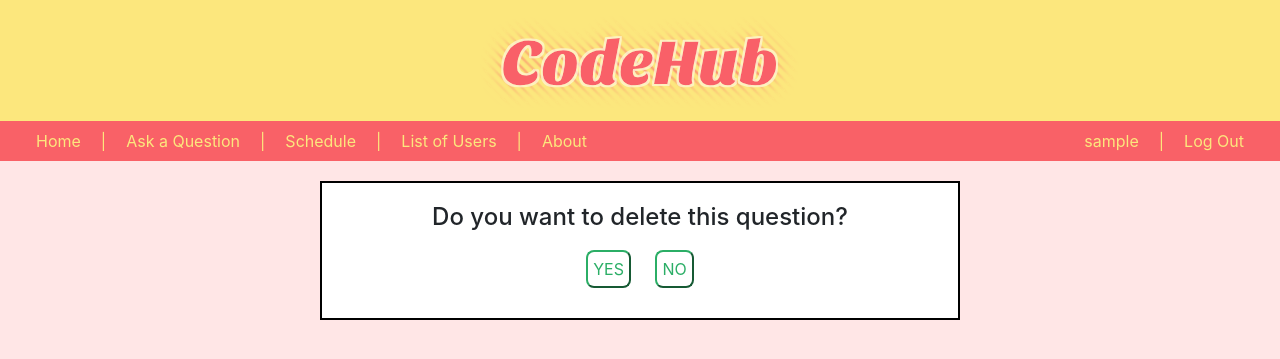
After one commit to decapitator007/CodeHub, a Django app: page /question/1/delete/ in a window 1280 px wide. The commit adds this page. Shown: the top 359 px of the page. Run offline with Django 3.2, Linux system fonts and the light colour scheme; a user stored in the database is signed in; tables that the repository leaves empty hold one stand-in row (values such as "Sample post"); some libraries are stand-ins or nearby versions.

Commit message:
Delete question and account

```diff
--- a/CodeHub/models.py
+++ b/CodeHub/models.py
@@ -11,7 +11,7 @@ class Answer(models.Model):
     link_to_ques=models.ForeignKey(Question,on_delete=models.CASCADE)
     added_time=models.DateTimeField()
 class cfid(models.Model):
-    username=models.CharField(max_length=100)
+    username=models.OneToOneField(settings.AUTH_USER_MODEL,on_delete=models.CASCADE)
     cfusername=models.CharField(max_length=100)
     no_of_q=models.IntegerField(default=0)
     no_of_a=models.IntegerField(default=0)
--- /dev/null
+++ b/CodeHub/templates/CodeHub/delete_ques.html
@@ -0,0 +1,13 @@
+{%extends 'CodeHub/form_base.html'%}
+{%block content%}
+<div class="content">
+    <h4>Do you want to delete this question?</h4>
+    <form method="POST">
+        {%csrf_token%}
+        <div class="center">
+            <button type="submit" class="form-btn" name="yes">YES</button>
+            <button type="submit" class="form-btn" name="no">NO</button>
+        </div>
+    </form>
+</div>
+{%endblock%}
--- a/CodeHub/templates/CodeHub/home.html
+++ b/CodeHub/templates/CodeHub/home.html
@@ -6,6 +6,11 @@
         <hr>
         <b><a href="{%url 'ques_detail' pk=question.pk%}">{{question.content}}</a><br>
         <i>Asked By : <a href="{%url 'profile' string=question.author%}">{{question.author}}</a> on {{question.added_time}}</i></b>
+        {%if question.author == request.user%}
+            <div class="center">
+                <a href="{%url 'delete_ques' pk=question.pk%}">{%include './icons/trash.svg'%}</a>
+            </div>
+        {%endif%}
     {%endfor%}
 </div>
 {%endblock%}
--- a/CodeHub/templates/CodeHub/profile.html
+++ b/CodeHub/templates/CodeHub/profile.html
@@ -45,5 +45,10 @@
             </tr>
         </tbody>
     </table>
+    {%if request.user == userob%}
+        <div class="center">
+            <a href="{%url 'delete_acc' string=userob.username%}"><button class="form-btn">Delete your Account</button></a>
+        </div>
+    {%endif%}
 </div>
 {%endblock%}
--- a/CodeHub/urls.py
+++ b/CodeHub/urls.py
@@ -6,11 +6,13 @@ urlpatterns=[
     path('newques/',views.new_ques,name='new_ques'),
     path('question/<int:pk>/',views.ques_detail,name='ques_detail'),
     path('question/<int:pk>/ans/',views.add_ans,name='add_ans'),
-    path('question/<int:pk>/edit/<int:ak>',views.edit_ans,name='edit_ans'),
-    path('question/<int:pk>/delete/<int:ak>',views.delete_ans,name='delete_ans'),
+    path('question/<int:pk>/edit/<int:ak>/',views.edit_ans,name='edit_ans'),
+    path('question/<int:pk>/delete/<int:ak>/',views.delete_ans,name='delete_ans'),
+    path('question/<int:pk>/delete/',views.delete_ques,name='delete_ques'),
     path('out/',views.out,name='out'),
     path('register/',views.register,name='register'),
     path('profile/<string>/',views.profile,name='profile'),
+    path('profile/<string>/delete/',views.delete_acc,name='delete_acc'),
     path('schedule/',views.schedule,name='schedule'),
     path('list/',views.list,name='list'),
     path('about/',views.about,name='about'),
--- a/CodeHub/views.py
+++ b/CodeHub/views.py
@@ -8,6 +8,7 @@ from django.contrib import messages
 from django.conf import settings
 from django.core.mail import send_mail
 import requests,datetime
+from django.http import HttpResponse
 #About
 def about(request):
     return render(request,'CodeHub/about.html',{})
@@ -56,8 +57,8 @@ def schedule(request):
     return render(request,'CodeHub/schedule.html',{'list':list})
 #Profile
 def profile(request,string):
-    cf=get_object_or_404(cfid,username=string)
     userob=get_object_or_404(User,username=string)
+    cf=get_object_or_404(cfid,username=userob)
     apikey="dddd2a31aa144fa1b23a0cfe4d0b57c166f9cd91"
     url="https://codeforces.com/api/user.info/"
     handle=cf.cfusername
@@ -81,6 +82,42 @@ def delete_ans(request,pk,ak):
             return redirect('ques_detail',pk=pk)
         else:
             return render(request,'CodeHub/delete_ans.html',{})
+    else:
+        return redirect('identify')
+#Delete Question
+def delete_ques(request,pk):
+    question=get_object_or_404(Question,pk=pk)
+    if request.user.is_authenticated and request.user==question.author:
+        if request.method=="POST":
+            if 'yes' in request.POST:
+                del_ans=Answer.objects.filter(link_to_ques=question)
+                for answer in del_ans:
+                    user=User.objects.get(username=answer.author)
+                    cf=cfid.objects.get(username=user)
+                    cf.no_of_a=cf.no_of_a-1
+                    cf.save()
+                question.delete()
+                cf=get_object_or_404(cfid,username=request.user)
+                cf.no_of_q=cf.no_of_q-1
+                cf.save()
+            return redirect('home')
+        else:
+            return render(request,'CodeHub/delete_ques.html',{})
+    else:
+        return redirect('identify')
+#Delete Account
+def delete_acc(request,string):
+    user=get_object_or_404(User,username=string)
+    if request.user.is_authenticated and request.user==user:
+        if request.method=="POST":
+            if 'yes' in request.POST:
+                logout(request)
+                user.delete()
+                return redirect('home')
+            else:
+                return redirect('profile',string=string)
+        else:
+            return render(request,'CodeHub/delete_acc.html',{})
     else:
         return redirect('identify')
 #Edit Answer
@@ -223,7 +260,8 @@ def register(request):
                     messages.warning(request,error)
                     return render(request,'CodeHub/register.html',{'form':form})
                 User.objects.create_user(first_name=firstname,last_name=lastname,username=username,email=email,password=password)
-                cfid.objects.create(username=username,cfusername=cf)
+                user=User.objects.get(username=username)
+                cfid.objects.create(username=user,cfusername=cf)
                 messages.success(request,'Account created successfully!')
                 send_mail('Welcome to CodeHub','Hi '+firstname+'! Thank you for registering on CodeHub.',settings.EMAIL_HOST_USER,[email])
                 return redirect('identify')
```
Also changed, not shown: CodeHub/templates/CodeHub/delete_acc.html (added, +13 -0 lines), CodeHub/migrations/0008_auto_20210820_2109.py (added).
